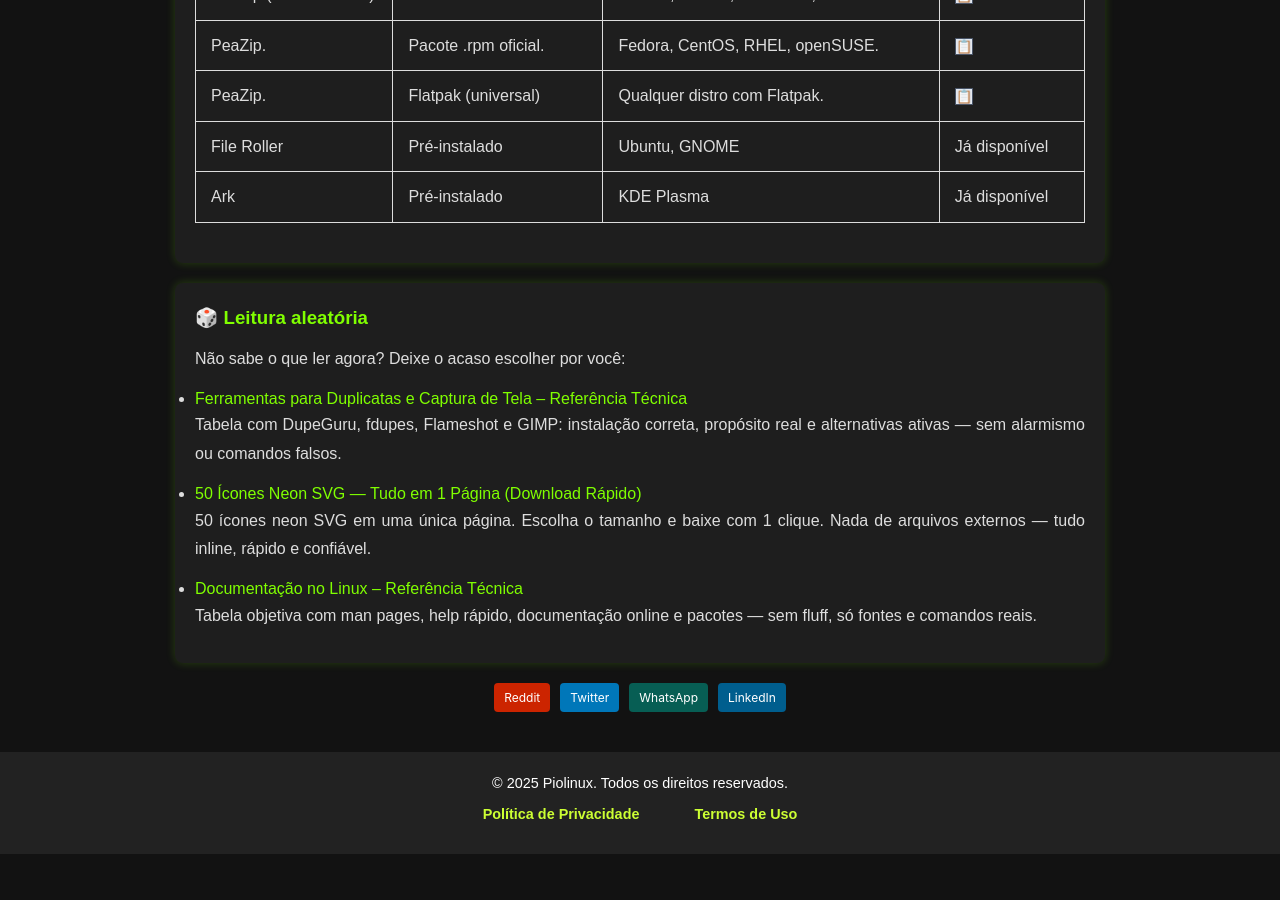
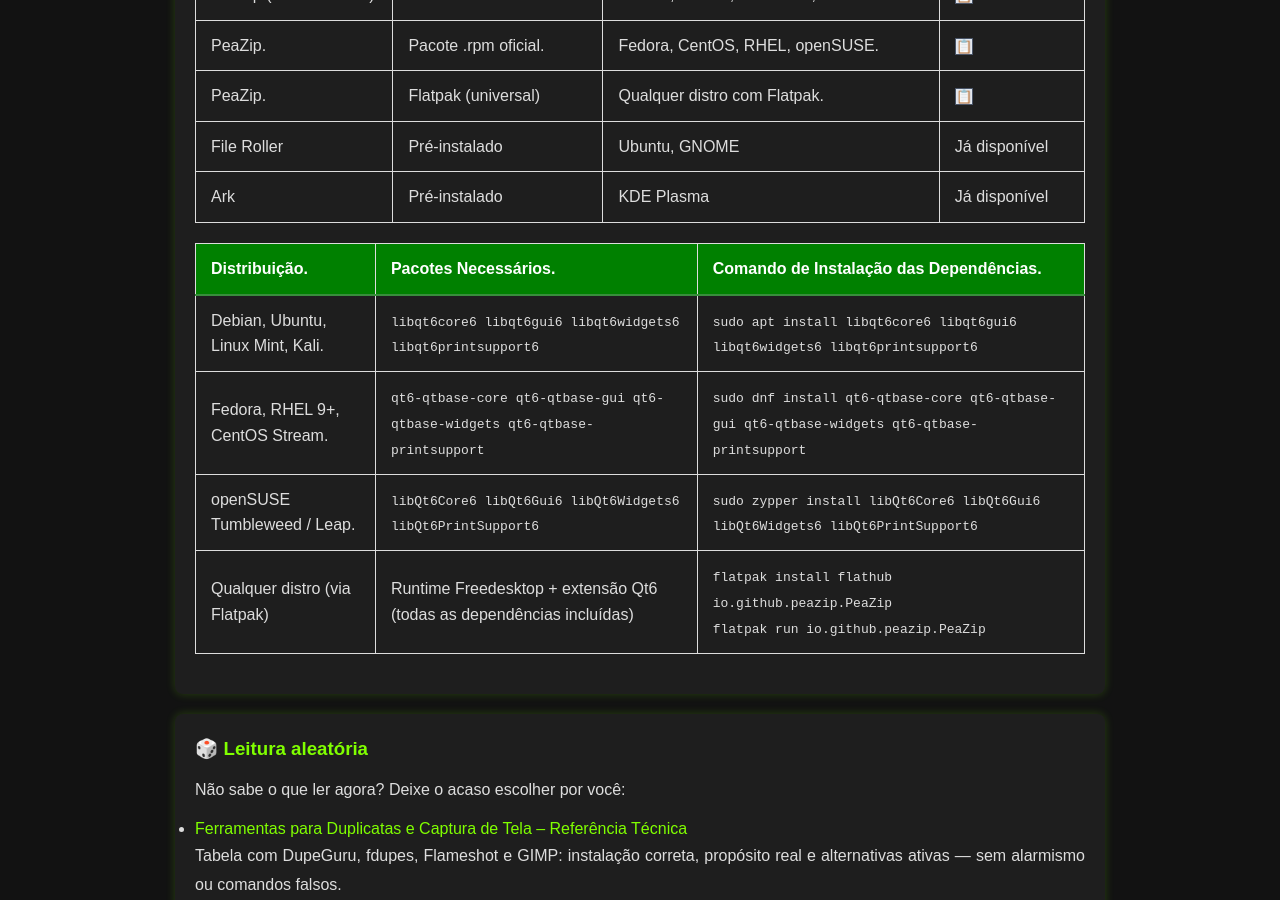
Before and after one commit to Piolinux/piolinux-site, a Jekyll site: the page built from _pages/_comandos/compactacao-e-arquivamento.md, in a window 1280 px wide and 900 px high, scrolled down 382 px. Built offline with Jekyll 4.4.1, drawn with Linux system fonts in a browser that asks for light colours; before the commit the page ends 1236 px from its top, so only the background shows below that.

Commit message:
Update compactacao-e-arquivamento.md

```diff
--- a/_pages/_comandos/compactacao-e-arquivamento.md
+++ b/_pages/_comandos/compactacao-e-arquivamento.md
@@ -76,4 +76,55 @@ permalink: /aplicativos-graficos-compactacao-linux/
   </table>
 </div>
 
+<table class="evergreen-table">
+  <thead>
+    <tr>
+      <th>Distribuição.</th>
+      <th>Pacotes Necessários.</th>
+      <th>Comando de Instalação das Dependências.</th>
+    </tr>
+  </thead>
+  <tbody>
+    <tr>
+      <td data-label="Distribuição">Debian, Ubuntu, Linux Mint, Kali.</td>
+      <td data-label="Pacotes Necessários">
+        <code>libqt6core6 libqt6gui6 libqt6widgets6 libqt6printsupport6</code>
+      </td>
+      <td data-label="Comando de Instalação das Dependências">
+        <code>sudo apt install libqt6core6 libqt6gui6 libqt6widgets6 libqt6printsupport6</code>
+      </td>
+    </tr>
+    <tr>
+      <td data-label="Distribuição">Fedora, RHEL 9+, CentOS Stream.</td>
+      <td data-label="Pacotes Necessários">
+        <code>qt6-qtbase-core qt6-qtbase-gui qt6-qtbase-widgets qt6-qtbase-printsupport</code>
+      </td>
+      <td data-label="Comando de Instalação das Dependências">
+        <code>sudo dnf install qt6-qtbase-core qt6-qtbase-gui qt6-qtbase-widgets qt6-qtbase-printsupport</code>
+      </td>
+    </tr>
+    <tr>
+      <td data-label="Distribuição">openSUSE Tumbleweed / Leap.</td>
+      <td data-label="Pacotes Necessários">
+        <code>libQt6Core6 libQt6Gui6 libQt6Widgets6 libQt6PrintSupport6</code>
+      </td>
+      <td data-label="Comando de Instalação das Dependências">
+        <code>sudo zypper install libQt6Core6 libQt6Gui6 libQt6Widgets6 libQt6PrintSupport6</code>
+      </td>
+    </tr>
+    <tr>
+      <td data-label="Distribuição">Qualquer distro (via Flatpak)</td>
+      <td data-label="Pacotes Necessários">
+        Runtime Freedesktop + extensão Qt6 (todas as dependências incluídas)
+      </td>
+      <td data-label="Comando de Instalação das Dependências">
+        <code>flatpak install flathub io.github.peazip.PeaZip</code><br>
+        <code>flatpak run io.github.peazip.PeaZip</code>
+      </td>
+    </tr>
+  </tbody>
+</table>
+
+
+
 </section>
```
